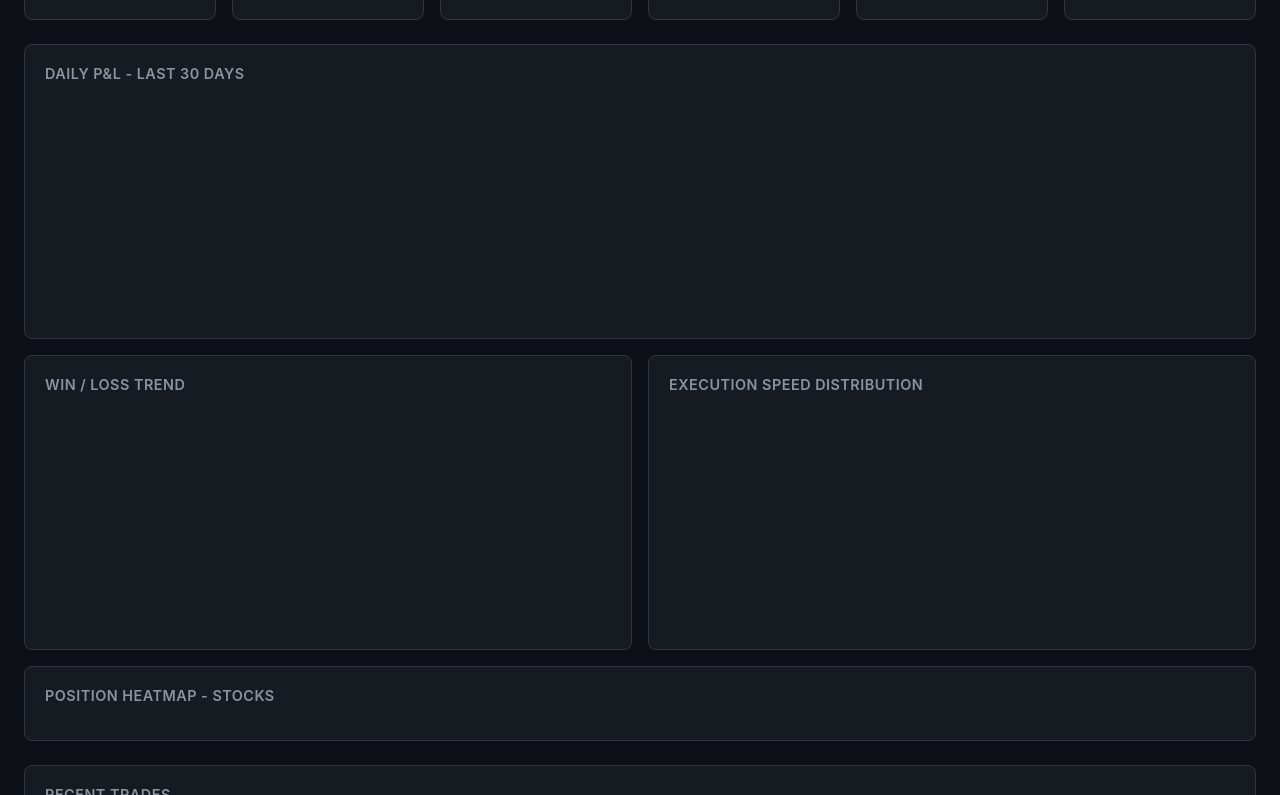
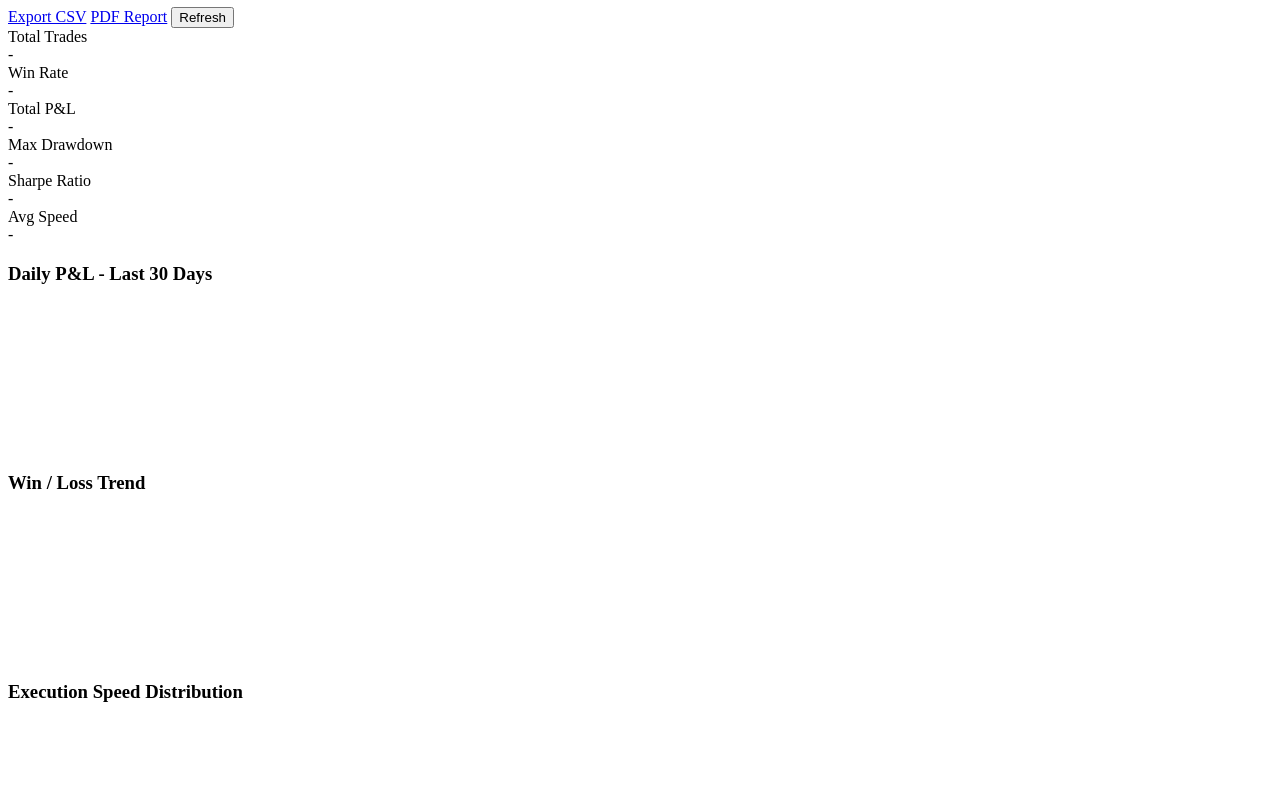
Before and after one commit to Lexilucks/trading-bot-pro, a website: page public/index.html in a window 1280 px wide. Shown: the part 153-948 px from the top of the page. Drawn offline with nearby package versions, Linux system fonts and the light colour scheme; no server answers.

Commit message:
Clean up index.html by removing existing content
Removed the majority of the HTML structure and styles from the index.html file.

```diff
--- a/public/index.html
+++ b/public/index.html
@@ -1,39 +1,3 @@
-<!DOCTYPE html>
-<html lang="en">
-<head>
-<meta charset="UTF-8">
-<meta name="viewport" content="width=device-width, initial-scale=1.0">
-<title>Trading Bot Pro - Analytics Dashboard</title>
-<script src="https://cdn.jsdelivr.net/npm/chart.js@4.4.0/dist/chart.umd.min.js"></script>
-<style>
-  :root { --bg: #0d1117; --card: #161b22; --border: #30363d; --green: #3fb950; --red: #f85149; --blue: #58a6ff; --text: #e6edf3; --muted: #8b949e; }
-    * { margin: 0; padding: 0; box-sizing: border-box; }
-      body { background: var(--bg); color: var(--text); font-family: -apple-system, BlinkMacSystemFont, 'Segoe UI', sans-serif; min-height: 100vh; }
-        header { background: var(--card); border-bottom: 1px solid var(--border); padding: 16px 24px; display: flex; align-items: center; justify-content: space-between; }
-          header h1 { font-size: 1.25rem; font-weight: 700; }
-            header .badge { background: var(--green); color: #000; font-size: 0.7rem; padding: 2px 8px; border-radius: 12px; font-weight: 600; }
-              .export-btns { display: flex; gap: 8px; }
-                .btn { padding: 6px 14px; border-radius: 6px; border: 1px solid var(--border); cursor: pointer; font-size: 0.85rem; text-decoration: none; color: var(--text); background: var(--card); transition: background 0.2s; }
-                  .btn:hover { background: #21262d; }
-                    .btn-primary { background: var(--blue); border-color: var(--blue); color: #000; font-weight: 600; }
-                      .main { padding: 24px; max-width: 1400px; margin: 0 auto; }
-                        .stats-grid { display: grid; grid-template-columns: repeat(auto-fit, minmax(160px, 1fr)); gap: 16px; margin-bottom: 24px; }
-                          .stat-card { background: var(--card); border: 1px solid var(--border); border-radius: 8px; padding: 16px; }
-                            .stat-card .label { font-size: 0.75rem; color: var(--muted); text-transform: uppercase; letter-spacing: 0.5px; margin-bottom: 6px; }
-                              .stat-card .value { font-size: 1.6rem; font-weight: 700; }
-                                .stat-card .value.green { color: var(--green); }
-                                  .stat-card .value.red { color: var(--red); }
-                                    .stat-card .value.blue { color: var(--blue); }
-                                      .charts-grid { display: grid; grid-template-columns: 1fr 1fr; gap: 16px; margin-bottom: 24px; }
-                                        .chart-card { background: var(--card); border: 1px solid var(--border); border-radius: 8px; padding: 20px; }
-                                          .chart-card.full { grid-column: 1 / -1; }
-                                            .chart-card h3 { font-size: 0.9rem; font-weight: 600; margin-bottom: 16px; color: var(--muted); text-transform: uppercase; letter-spacing: 0.5px; }
-                                              .chart-wrap { position: relative; height: 220px; }
-                                                .heatmap-grid { display: grid; grid-template-columns: repeat(auto-fill, minmax(80px, 1fr)); gap: 8px; max-height: 220px; overflow-y: auto; }
-                                                  .heatmap-cell { border-radius: 6px; padding: 8px; text-align: center; font-size: 0.75rem; font-weight: 600; }
-                                                    .heatmap-cell .sym { font-size: 0.65rem; color: rgba(255,255,255,0.8); }
-                                                      .heatmap-cell .pnl { font-size: 0.8rem; }
-                                                        .trades-table { width: 100%; border-collapse: collapse; font-size: 0.85rem; }
                                                           .trades-table th { text-align: left; padding: 8px 12px; border-bottom: 1px solid var(--border); color: var(--muted); font-weight: 600; font-size: 0.75rem; text-transform: uppercase; }
                                                             .trades-table td { padding: 8px 12px; border-bottom: 1px solid var(--border); }
                                                               .trades-table tr:hover td { background: #21262d; }
```
